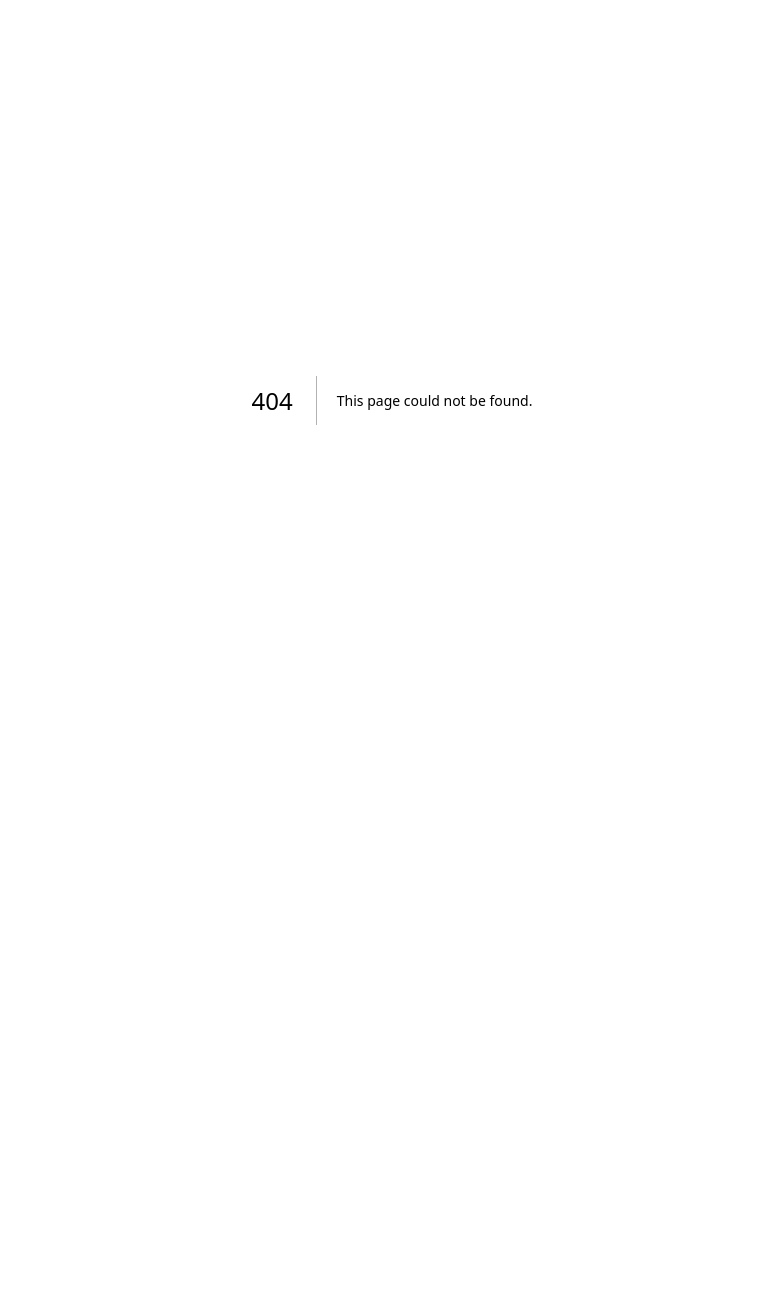
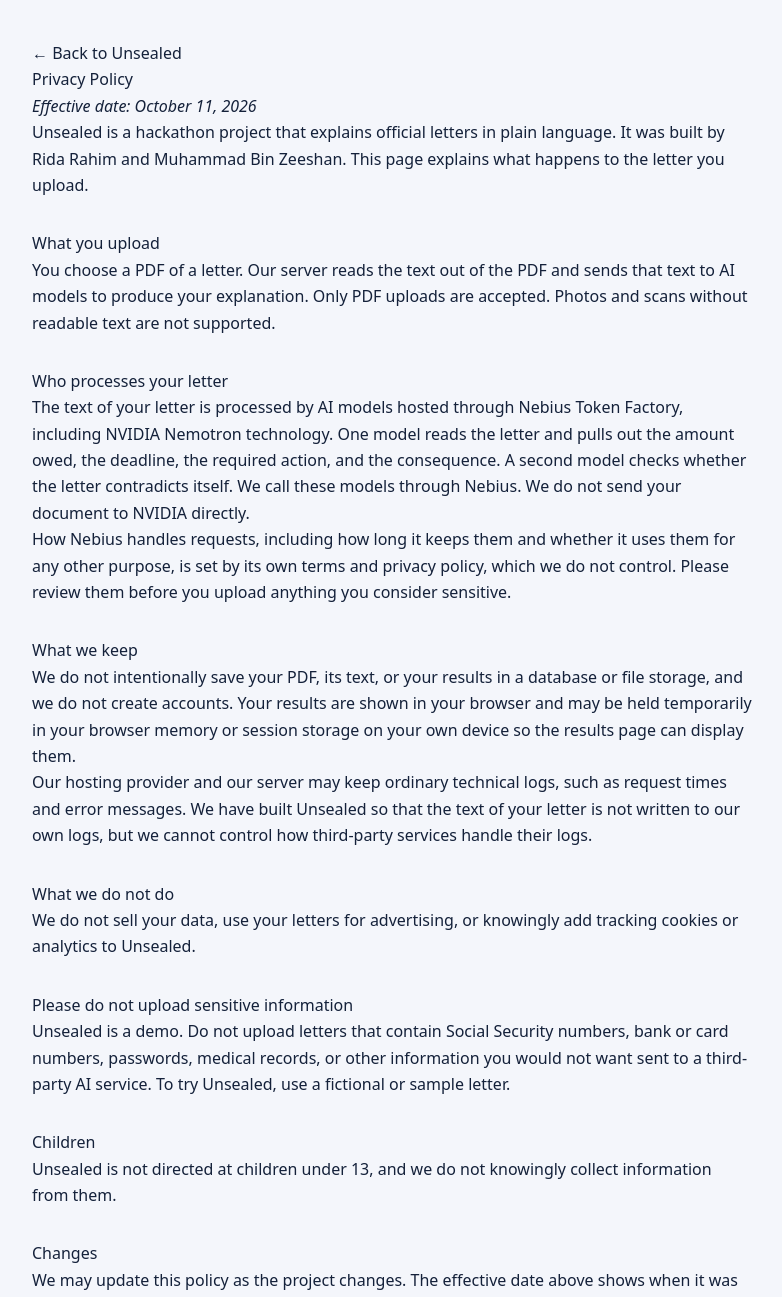
Before and after one commit to ridacyber/unsealed, a Next.js app: page /privacy in a window 1280 px wide. Before the commit this address had no page. Shown: the top 1297 px of the page, without its empty margins (248-1030 px from the left). Before the commit the page ends 800 px from the top, so only its background shows below. Built offline with nearby package versions, Linux system fonts and the light colour scheme; a web font is replaced by a local one.

Commit message:
Add Privacy Policy and Terms of Service pages

```diff
--- /dev/null
+++ b/app/privacy/page.tsx
@@ -0,0 +1,90 @@
+import type { Metadata } from "next";
+import type { CSSProperties } from "react";
+import Link from "next/link";
+
+export const metadata: Metadata = {
+  title: "Privacy Policy | Unsealed",
+  description: "How Unsealed handles the letters you upload.",
+};
+
+const wrap: CSSProperties = { maxWidth: 760, margin: "0 auto", padding: "2.5rem 1.25rem 4rem", lineHeight: 1.65 };
+const h2: CSSProperties = { marginTop: "2rem" };
+
+export default function PrivacyPage() {
+  return (
+    <main style={wrap}>
+      <p><Link href="/">← Back to Unsealed</Link></p>
+      <h1>Privacy Policy</h1>
+      <p><em>Effective date: October 11, 2026</em></p>
+
+      <p>
+        Unsealed is a hackathon project that explains official letters in plain language. It was built by Rida Rahim and
+        Muhammad Bin Zeeshan. This page explains what happens to the letter you upload.
+      </p>
+
+      <h2 style={h2}>What you upload</h2>
+      <p>
+        You choose a PDF of a letter. Our server reads the text out of the PDF and sends that text to AI models to
+        produce your explanation. Only PDF uploads are accepted. Photos and scans without readable text are not supported.
+      </p>
+
+      <h2 style={h2}>Who processes your letter</h2>
+      <p>
+        The text of your letter is processed by AI models hosted through Nebius Token Factory, including NVIDIA Nemotron
+        technology. One model reads the letter and pulls out the amount owed, the deadline, the required action, and the
+        consequence. A second model checks whether the letter contradicts itself. We call these models through Nebius. We
+        do not send your document to NVIDIA directly.
+      </p>
+      <p>
+        How Nebius handles requests, including how long it keeps them and whether it uses them for any other purpose, is
+        set by its own terms and privacy policy, which we do not control. Please review them before you upload anything
+        you consider sensitive.
+      </p>
+
+      <h2 style={h2}>What we keep</h2>
+      <p>
+        We do not intentionally save your PDF, its text, or your results in a database or file storage, and we do not
+        create accounts. Your results are shown in your browser and may be held temporarily in your browser memory or
+        session storage on your own device so the results page can display them.
+      </p>
+      <p>
+        Our hosting provider and our server may keep ordinary technical logs, such as request times and error messages. We
+        have built Unsealed so that the text of your letter is not written to our own logs, but we cannot control how
+        third-party services handle their logs.
+      </p>
+
+      <h2 style={h2}>What we do not do</h2>
+      <p>
+        We do not sell your data, use your letters for advertising, or knowingly add tracking cookies or analytics to
+        Unsealed.
+      </p>
+
+      <h2 style={h2}>Please do not upload sensitive information</h2>
+      <p>
+        Unsealed is a demo. Do not upload letters that contain Social Security numbers, bank or card numbers, passwords,
+        medical records, or other information you would not want sent to a third-party AI service. To try Unsealed, use a
+        fictional or sample letter.
+      </p>
+
+      <h2 style={h2}>Children</h2>
+      <p>Unsealed is not directed at children under 13, and we do not knowingly collect information from them.</p>
+
+      <h2 style={h2}>Changes</h2>
+      <p>We may update this policy as the project changes. The effective date above shows when it was last updated.</p>
+
+      <h2 style={h2}>Contact</h2>
+      <ul>
+        <li>
+          Questions about how your letter is processed (backend): Rida Rahim,{" "}
+          <a href="mailto:ridarahim76@gmail.com">ridarahim76@gmail.com</a>
+        </li>
+        <li>
+          Questions about the website and interface (frontend): Muhammad Bin Zeeshan,{" "}
+          <a href="mailto:ziishantags@gmail.com">ziishantags@gmail.com</a>
+        </li>
+      </ul>
+
+      <p><Link href="/terms">Terms of Service</Link></p>
+    </main>
+  );
+}
--- /dev/null
+++ b/app/terms/page.tsx
@@ -0,0 +1,92 @@
+import type { Metadata } from "next";
+import type { CSSProperties } from "react";
+import Link from "next/link";
+
+export const metadata: Metadata = {
+  title: "Terms of Service | Unsealed",
+  description: "The rules for using Unsealed.",
+};
+
+const wrap: CSSProperties = { maxWidth: 760, margin: "0 auto", padding: "2.5rem 1.25rem 4rem", lineHeight: 1.65 };
+const h2: CSSProperties = { marginTop: "2rem" };
+
+export default function TermsPage() {
+  return (
+    <main style={wrap}>
+      <p><Link href="/">← Back to Unsealed</Link></p>
+      <h1>Terms of Service</h1>
+      <p><em>Effective date: October 11, 2026</em></p>
+
+      <p>
+        By using Unsealed you agree to these terms. If you do not agree, please do not use it.
+      </p>
+
+      <h2 style={h2}>What Unsealed is</h2>
+      <p>
+        Unsealed is a free, experimental demo built for the Nebius x NVIDIA Global AI Hackathon by Rida Rahim and Muhammad
+        Bin Zeeshan. It uses AI to explain official letters in plain language.
+      </p>
+
+      <h2 style={h2}>Not legal, financial, or professional advice</h2>
+      <p>
+        The explanations are generated by AI and may be wrong, incomplete, or out of date. Unsealed is not legal,
+        financial, medical, or other professional advice, and it does not replace reading the original letter or talking
+        to the sender or a qualified professional. Always check important amounts, dates, and actions against the
+        original letter, and confirm them with the sender before you act.
+      </p>
+
+      <h2 style={h2}>What the labels mean</h2>
+      <ul>
+        <li><strong>Verified</strong>: the quoted text was found in your letter. It does not guarantee that our reading of it is correct or complete.</li>
+        <li><strong>Unsure</strong>: we could not confirm this reliably, or the letter appears vague or inconsistent about it. Please check with the sender.</li>
+        <li><strong>Not found</strong>: the letter does not appear to say this.</li>
+        <li>The <em>Possible conflicting information</em> banner marks passages that may contradict each other. It can be wrong, and it can miss conflicts.</li>
+      </ul>
+
+      <h2 style={h2}>Your uploads</h2>
+      <p>
+        You confirm that you have the right to upload the letter you submit. Upload only PDFs of letters, and do not upload
+        sensitive information (see our <Link href="/privacy">Privacy Policy</Link>). Do not use Unsealed to break the law,
+        to attack or overload the service, or to try to get around its limits.
+      </p>
+
+      <h2 style={h2}>No warranty</h2>
+      <p>
+        Unsealed is provided as is and as available, without warranties of any kind, express or implied. It may be slow,
+        unavailable, or stopped at any time.
+      </p>
+
+      <h2 style={h2}>Limitation of liability</h2>
+      <p>
+        To the fullest extent allowed by law, the creators of Unsealed are not liable for any loss or damage arising from
+        your use of it, including from relying on an incorrect or incomplete explanation.
+      </p>
+
+      <h2 style={h2}>Third-party services</h2>
+      <p>
+        Unsealed relies on AI models hosted through Nebius Token Factory, including NVIDIA Nemotron technology. Those
+        services have their own terms, which apply to how they handle data.
+      </p>
+
+      <h2 style={h2}>Open source</h2>
+      <p>The Unsealed source code is released under the MIT License. See the LICENSE file in the project repository.</p>
+
+      <h2 style={h2}>Changes</h2>
+      <p>We may update these terms as the project changes. The effective date above shows when they were last updated.</p>
+
+      <h2 style={h2}>Contact</h2>
+      <ul>
+        <li>
+          Questions about how your letter is processed (backend): Rida Rahim,{" "}
+          <a href="mailto:ridarahim76@gmail.com">ridarahim76@gmail.com</a>
+        </li>
+        <li>
+          Questions about the website and interface (frontend): Muhammad Bin Zeeshan,{" "}
+          <a href="mailto:ziishantags@gmail.com">ziishantags@gmail.com</a>
+        </li>
+      </ul>
+
+      <p><Link href="/privacy">Privacy Policy</Link></p>
+    </main>
+  );
+}
```
